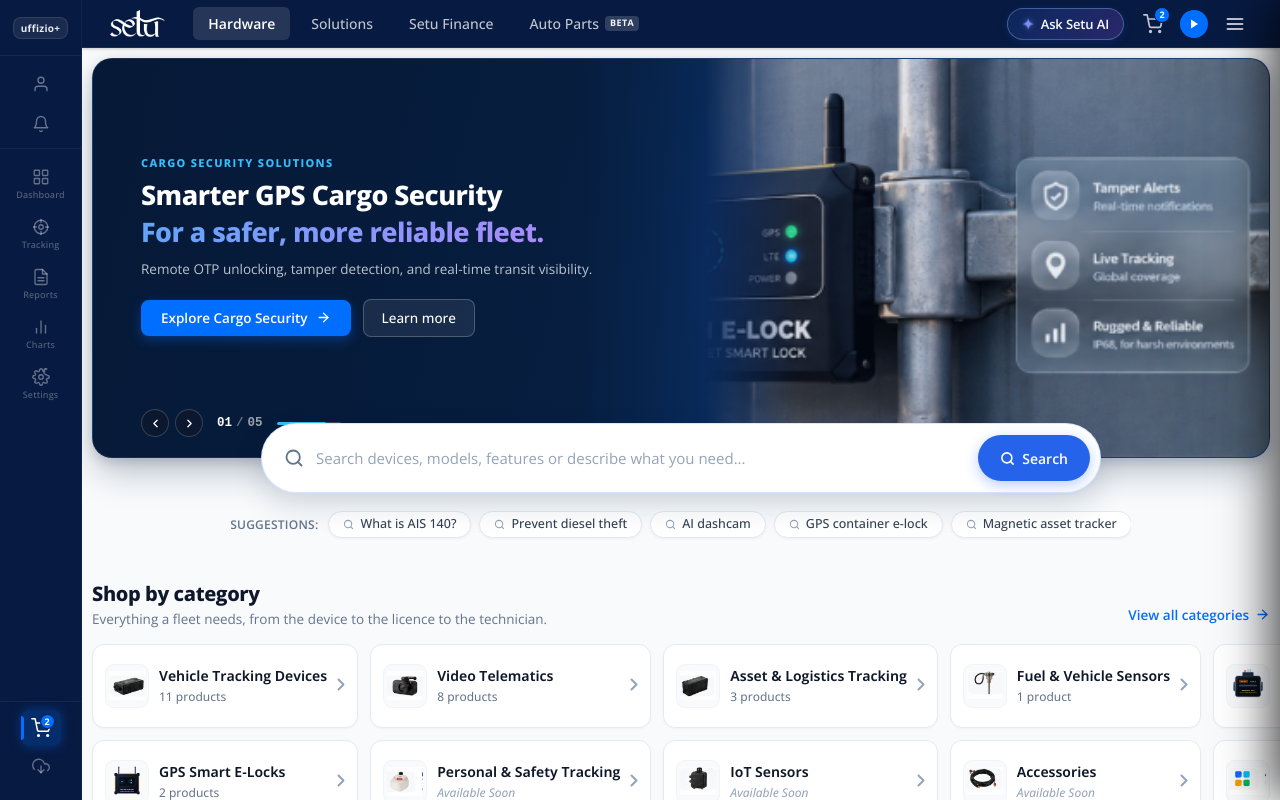
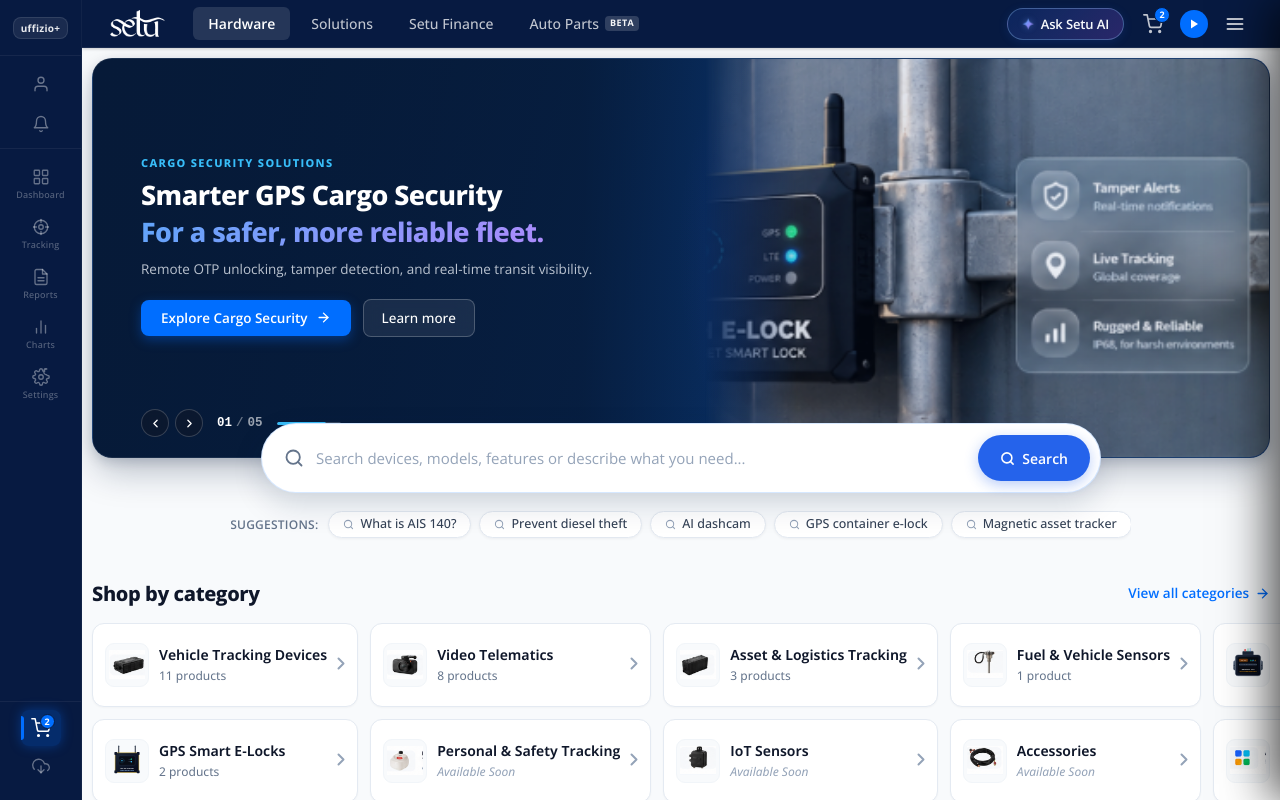
Before and after one commit to kinjal106/setu, a React (Vite) app: page / in a window 1280 px wide. Built offline with nearby package versions, Linux system fonts and the light colour scheme.

Commit message:
Remove category subtitle and promoted by sellers subtext from home page

```diff
--- a/src/pages/SetuHome/SetuHome.css
+++ b/src/pages/SetuHome/SetuHome.css
@@ -793,7 +793,7 @@
 
 .category-section__header {
   display: flex;
-  align-items: flex-end;
+  align-items: center;
   justify-content: space-between;
   margin-bottom: 16px;
 }
--- a/src/pages/SetuHome/SetuHome.jsx
+++ b/src/pages/SetuHome/SetuHome.jsx
@@ -771,9 +771,6 @@ function ShopByCategory() {
       <div className="category-section__header">
         <div className="category-section__header-left">
           <h2 className="category-section__title">Shop by category</h2>
-          <p className="category-section__subtitle">
-            Everything a fleet needs, from the device to the licence to the technician.
-          </p>
         </div>
 
         <button
@@ -979,11 +976,6 @@ function FeaturedProductsSection() {
         </div>
 
         <div className="featured-tabs-actions">
-          {activeTab === 'featured' && (
-            <span className="featured-tabs-subtext">
-              Promoted by sellers · same prices and bulk slabs as every listing
-            </span>
-          )}
           <button
             type="button"
             className="featured-tabs-view-all"
```
